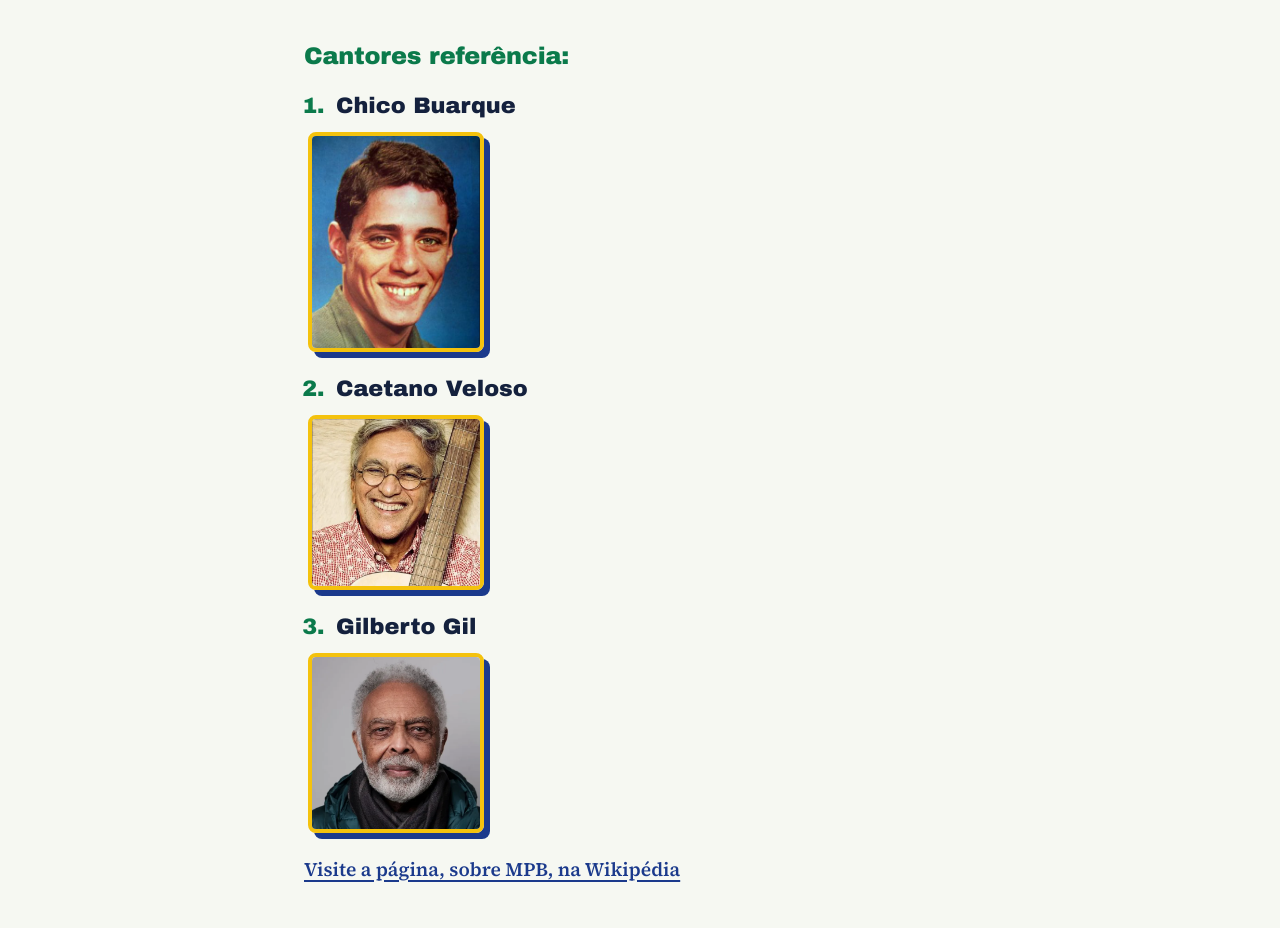
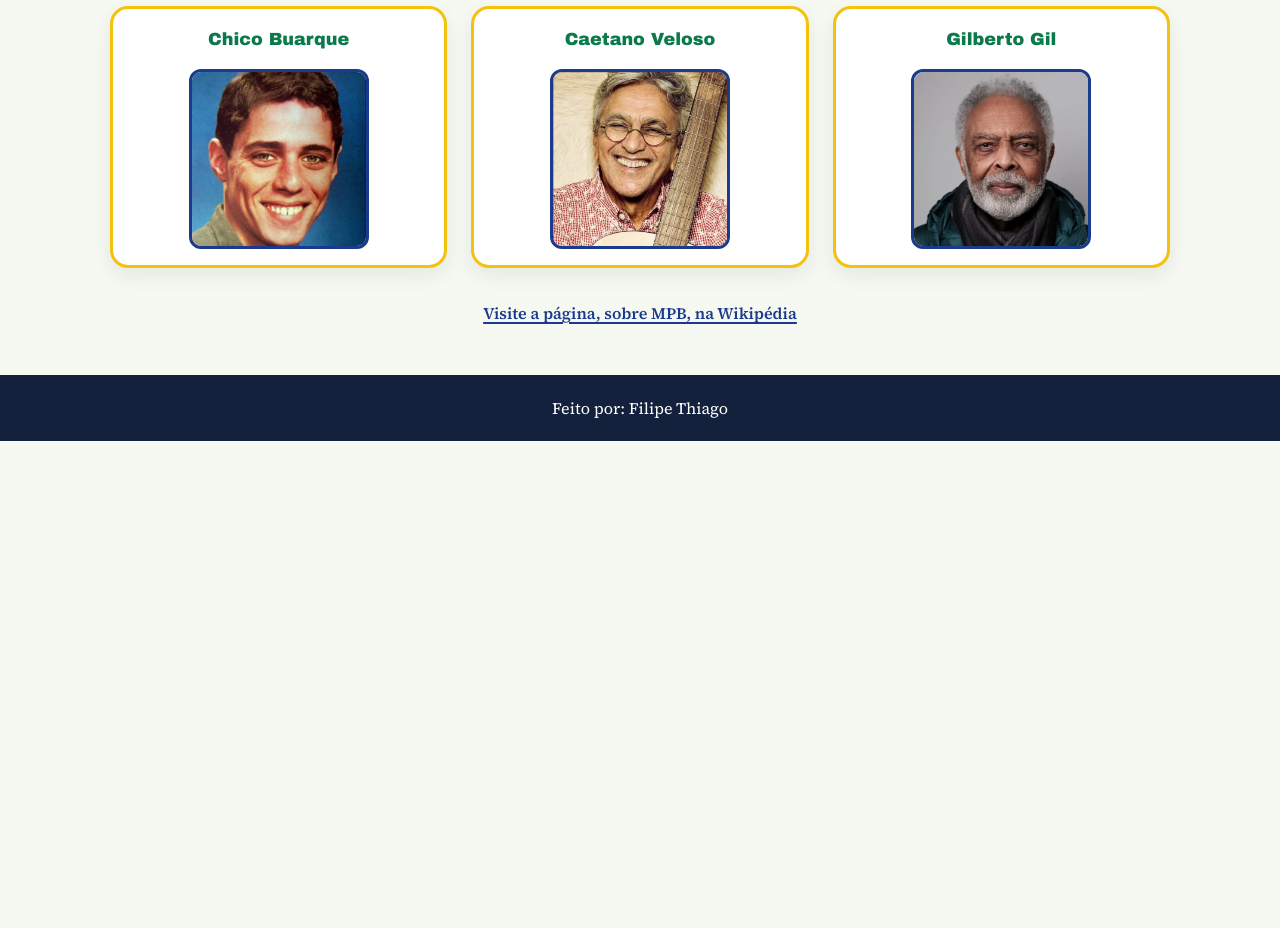
Before and after one commit to FilipeThig/Pagina_html_ADS, a plain HTML site: page index.html in a window 1280 px wide. Shown: the part 683-1611 px from the top of the page. After the commit the page ends 1124 px from the top, so only its background shows below. Drawn offline with Linux system fonts and the light colour scheme.

Commit message:
Refactor CSS styles for improved layout and design

```diff
--- a/style.css
+++ b/style.css
@@ -1,9 +1,7 @@
-/* ===== Fontes ===== */
 @import url("https://fonts.googleapis.com/css2?family=Archivo+Black&family=Source+Serif+4:ital,wght@0,400;0,600;1,400&display=swap");
 
-/* ===== Cores e tipografia ===== */
 :root {
-  --tinta: #14213d;       /* azul-tinta do texto */
+  --tinta: #14213d;
   --fundo: #f6f8f2;
   --verde: #0b7a4b;
   --amarelo: #f4c20d;
@@ -12,137 +10,146 @@
   --texto: "Source Serif 4", Georgia, "Times New Roman", serif;
 }
 
-/* ===== Base ===== */
 * {
   box-sizing: border-box;
 }
 
 body {
   margin: 0;
-  padding: 0 1.25rem 3rem;
   background: var(--fundo);
   color: var(--tinta);
   font-family: var(--texto);
-  font-size: 1.125rem;
   line-height: 1.7;
 }
 
-body > * {
-  max-width: 42rem;
-  margin-left: auto;
-  margin-right: auto;
+.hero {
+  background: linear-gradient(135deg, var(--verde), #0d5e3d);
+  border-bottom: 0.5rem solid var(--azul);
+  padding: 3rem 1.25rem 2.2rem;
 }
 
-/* ===== Títulos ===== */
-h1,
-h2 {
-  font-family: var(--display);
-  font-weight: 400;
-  line-height: 1.05;
-  letter-spacing: -0.01em;
+.hero__content {
+  max-width: 1100px;
+  margin: 0 auto;
+  text-align: center;
 }
 
-/* Título principal: MPB! */
-h1:first-of-type {
-  max-width: none;
-  margin: 0 -1.25rem 1.5rem;
-  padding: 3.5rem 1.25rem 2rem;
-  background: var(--verde);
+.eyebrow {
+  margin: 0 0 0.8rem;
   color: var(--amarelo);
-  font-size: clamp(4rem, 18vw, 9rem);
-  text-align: center;
-  border-bottom: 0.6rem solid var(--azul);
+  letter-spacing: 0.15em;
+  text-transform: uppercase;
+  font-weight: 700;
+  font-size: 0.8rem;
 }
 
 h1 {
-  margin-top: 2.5rem;
-  margin-bottom: 0.75rem;
-  font-size: clamp(1.75rem, 5vw, 2.5rem);
-  color: var(--azul);
+  margin: 0;
+  font-family: var(--display);
+  font-size: clamp(3.2rem, 9vw, 7rem);
+  color: var(--amarelo);
+  line-height: 1;
+}
+
+.container {
+  max-width: 1100px;
+  margin: 0 auto;
+  padding: 2rem 1.25rem 3rem;
 }
 
 h2 {
-  margin-top: 2.5rem;
-  margin-bottom: 1rem;
-  font-size: 1.5rem;
-  color: var(--verde);
+  font-family: var(--display);
+  color: var(--azul);
+  font-size: clamp(1.5rem, 3vw, 2.2rem);
+  margin: 2rem 0 1rem;
 }
 
-/* ===== Texto ===== */
 p {
-  margin-top: 0;
-  margin-bottom: 1.25rem;
+  margin: 0 0 1.2rem;
+  font-size: 1.08rem;
 }
 
-/* ===== Lista de cantores ===== */
-ol {
-  padding-left: 1.75rem;
+.lista-cantores {
+  list-style: none;
+  padding: 0;
+  display: grid;
+  grid-template-columns: repeat(auto-fit, minmax(220px, 1fr));
+  gap: 1.5rem;
+  margin-top: 1.5rem;
 }
 
-ol li {
-  margin-top: 1.5rem;
-  padding-left: 0.25rem;
-  font-family: var(--display);
-  font-size: 1.4rem;
-  line-height: 1.2;
+.cantor-card {
+  background: #fff;
+  border: 3px solid var(--amarelo);
+  border-radius: 18px;
+  padding: 1rem;
+  box-shadow: 0 8px 20px rgba(20, 33, 61, 0.08);
+  display: flex;
+  flex-direction: column;
+  align-items: center;
+  text-align: center;
 }
 
-ol li::marker {
+.nome-cantor {
+  display: block;
+  font-family: var(--display);
   color: var(--verde);
+  margin-bottom: 0.9rem;
+  font-size: 1.1rem;
 }
 
-/* ===== Imagens ===== */
 img {
   display: block;
   width: 100%;
-  max-width: 11rem;
-  height: auto;
-  margin: 0.75rem 0 0 -1.75rem;
-  border: 4px solid var(--amarelo);
-  border-radius: 0.5rem;
-  box-shadow: 6px 6px 0 var(--azul);
+  max-width: 180px;
+  height: 180px;
+  object-fit: cover;
+  border-radius: 12px;
+  border: 3px solid var(--azul);
+  background: #eaeaea;
 }
 
-/* ===== Links ===== */
+.link-box {
+  margin-top: 2rem;
+  text-align: center;
+}
+
 a {
   color: var(--azul);
-  font-weight: 600;
+  font-weight: 700;
+  text-decoration: underline;
+  text-underline-offset: 0.2em;
   text-decoration-thickness: 2px;
-  text-underline-offset: 0.2em;
 }
 
 a:hover {
   color: var(--verde);
 }
 
-a:focus-visible {
-  outline: 3px solid var(--amarelo);
-  outline-offset: 3px;
-}
-
-/* Link vazio (sem texto) não ocupa espaço */
-a:empty {
-  display: none;
-}
-
-/* ===== Rodapé ===== */
 footer {
-  max-width: none;
-  margin: 3rem -1.25rem -3rem;
-  padding: 1.25rem;
   background: var(--tinta);
-  color: var(--fundo);
+  color: #fff;
   text-align: center;
-  font-size: 1rem;
+  padding: 1.2rem 1rem;
 }
 
 footer p {
   margin: 0;
+  font-size: 1rem;
 }
 
-/* ===== Telas maiores ===== */
-@media (min-width: 40rem) {
-  body {
-    font-size: 1.2rem;
+@media (max-width: 600px) {
+  .container {
+    padding-left: 1rem;
+    padding-right: 1rem;
+  }
+
+  .cantor-card {
+    padding: 0.8rem;
+  }
+
+  img {
+    max-width: 150px;
+    height: 150px;
   }
 }
```
